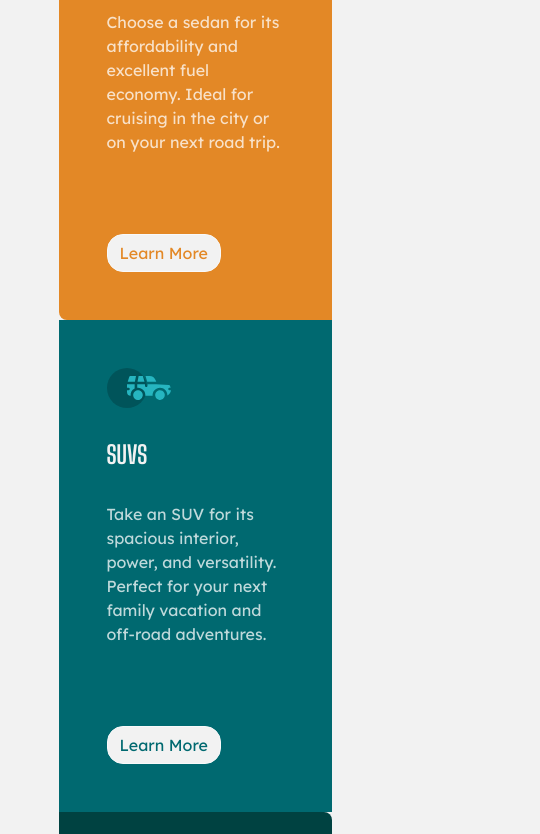
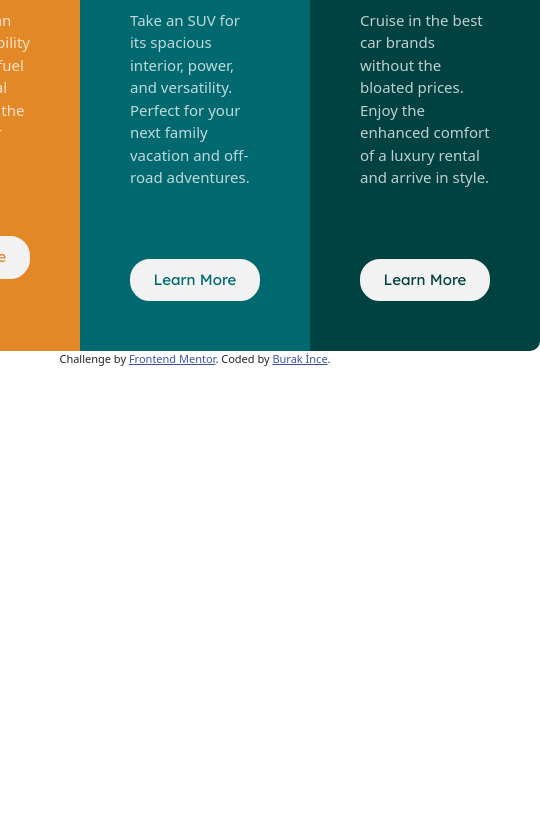
Before and after one commit to brknce/3-column-preview-card-component, a plain HTML site: page index.html in a window 390 px wide. Shown: the part 191-1025 px from the top of the page, 540 px wide, since content can reach past the window. After the commit the page ends 844 px from the top, so only its background shows below. Drawn offline with nearby package versions, Linux system fonts and the light colour scheme.

Commit message:
mobile-design

```diff
--- a/css/style.css
+++ b/css/style.css
@@ -1,61 +1,124 @@
-body{
-
-    font-family: 'Lexend Deca', sans-serif;
-    font-weight: 400;
-    font-size: 1rem;
-    background-color: hsl(0, 0%, 95%);
+body {
+  background-color: hsla(0, 0%, 100%, 0.75);
+  font-size: 15px;
 }
 
-p{
-    color: hsla(0, 0%, 100%, 0.75);
+.attribution {
+  font-size: 11px;
+  text-align: center;
 }
 
-h2{
-    font-family: 'Big Shoulders Display', cursive;
-    font-weight: 700;
-    color: hsl(0, 0%, 95%);
-    margin: 2rem 0;
+.attribution a {
+  color: hsl(228, 45%, 44%);
 }
 
-#sedans{
-    background-color: hsl(31, 77%, 52%);
-    border-top-left-radius: 0.5rem;
-    border-bottom-left-radius: 0.5rem;
+.container {
+  display: flex;
+  justify-content: center;
+  margin: 3% auto auto;
 }
 
-#suvs{
-    background-color: hsl(184, 100%, 22%);
+.box {
+  padding: 50px;
+  width: 290px;
 }
 
-#luxury{
-    background-color: hsl(179, 100%, 13%);
-    border-top-right-radius: 0.5rem;
-    border-bottom-right-radius: 0.5rem;
+.sedans-box {
+  border-top-left-radius: 10px;
+  border-bottom-left-radius: 10px;
+  background-color: hsl(31, 77%, 52%);
 }
 
-.btn{
-    background-color: hsl(0, 0%, 95%);
-    border-radius: 1rem;
-    margin-top: 4rem;
+.SUVs-box {
+  background-color: hsl(184, 100%, 22%);
 }
 
-#btn-sedans{
-    color: hsl(31, 77%, 52%);
+.luxury-box {
+  border-bottom-right-radius: 10px;
+  border-top-right-radius: 10px;
+  background-color: hsl(179, 100%, 13%);
 }
 
-#btn-suvs{
-    color: hsl(184, 100%, 22%);
+.heading {
+  font-family: "Big Shoulders Display", cursive;
+  font-weight: 700;
+  color: hsl(0, 0%, 95%);
+  font-size: 32px;
+  margin-top: 30px;
 }
 
-#btn-luxury{
-    color: hsl(179, 100%, 13%);
+.text-box {
+  color: hsla(0, 0%, 100%, 0.75);
+  margin-top: 20px;
 }
 
-.container{
-    margin-top: 5%;
-    width: 70%;
+.button {
+  background-color: hsl(0, 0%, 95%);
+  font-family: "Lexend Deca", sans-serif;
+  padding: 8px;
+  width: 130px;
+  border-radius: 20px;
+  text-align: center;
+  margin-top: 70px;
+  border: 2px solid hsl(0, 0%, 95%);
 }
 
-.col-lg-4{
-    padding: 3rem;
+.sedans-button {
+  color: hsl(31, 77%, 52%);
 }
+
+.sedans-button:hover {
+  cursor: pointer;
+  background-color: hsl(31, 77%, 52%);
+  color: hsl(0, 0%, 95%);
+}
+
+.SUVs-button {
+  color: hsl(184, 100%, 22%);
+}
+
+.SUVs-button:hover {
+  cursor: pointer;
+  background-color: hsl(184, 100%, 22%);
+  color: hsl(0, 0%, 95%);
+}
+
+.luxury-button {
+  color: hsl(179, 100%, 13%);
+}
+
+.luxury-button:hover {
+  cursor: pointer;
+  background-color: hsl(179, 100%, 13%);
+  color: hsl(0, 0%, 95%);
+}
+
+@media (max-width: 375px) {
+  .container {
+    display: block;
+    margin: 10% auto auto;
+  }
+
+  .sedans-box {
+    border-top-right-radius: 10px;
+    border-bottom-left-radius: 0px;
+  }
+
+  .luxury-box {
+    border-top-right-radius: 0px;
+    border-bottom-left-radius: 10px;
+  }
+
+  .box {
+    height: 400px;
+    padding: 40px;
+  }
+
+  .heading {
+    margin-top: 20px;
+  }
+
+  .button {
+    margin-top: 30px;
+  }
+}
--- a/index.html
+++ b/index.html
@@ -12,9 +12,6 @@
 
   <link href="https://cdn.jsdelivr.net/npm/bootstrap@5.1.3/dist/css/bootstrap.min.css" rel="stylesheet"
     integrity="sha384-1BmE4kWBq78iYhFldvKuhfTAU6auU8tT94WrHftjDbrCEXSU1oBoqyl2QvZ6jIW3" crossorigin="anonymous">
-  <script src="https://cdn.jsdelivr.net/npm/bootstrap@5.1.3/dist/js/bootstrap.bundle.min.js"
-    integrity="sha384-ka7Sk0Gln4gmtz2MlQnikT1wXgYsOg+OMhuP+IlRH9sENBO0LRn5q+8nbTov4+1p"
-    crossorigin="anonymous"></script>
   <link rel="stylesheet" href="css/style.css">
   <link rel="preconnect" href="https://fonts.googleapis.com">
   <link rel="preconnect" href="https://fonts.gstatic.com" crossorigin>
@@ -24,29 +21,40 @@
 
 <body>
   <div class="container">
-    <div class="row">
-      <div id="sedans" class="col-lg-4 col-md-12 col-sm-12">
-        <img src="images/icon-sedans.svg" alt="">
-        <h2>SEDANS</h2>
-        <p>Choose a sedan for its affordability and excellent fuel economy. Ideal for cruising in the city
-          or on your next road trip.</p>
-        <button id="btn-sedans" type="button" class="btn btn-light">Learn More</button>
+    <div class="sedans-box box">
+      <img src="images/icon-sedans.svg" alt="">
+      <div class="heading">Sedans</div>
+      <div class="text-box">
+        Choose a sedan for its affordability and excellent fuel economy. Ideal for cruising in the city
+        or on your next road trip.
       </div>
-      <div id="suvs" class="col-lg-4 col-md-12 col-sm-12">
-        <img src="images/icon-suvs.svg" alt="">
-        <h2>SUVS</h2>
-        <p>Take an SUV for its spacious interior, power, and versatility. Perfect for your next family vacation
-          and off-road adventures.</p>
-        <button id="btn-suvs" type="button" class="btn btn-light">Learn More</button>
+      <div class="button sedans-button">Learn More</div>
+    </div>
+
+    <div class="SUVs-box box">
+      <img src="images/icon-suvs.svg" alt="">
+      <div class="heading">SUVs</div>
+      <div class="text-box">
+        Take an SUV for its spacious interior, power, and versatility. Perfect for your next family vacation
+        and off-road adventures.
       </div>
-      <div id="luxury" class="col-lg-4 col-md-12 col-sm-12">
-        <img src="images/icon-luxury.svg" alt="">
-        <h2>LUXURY</h2>
-        <p>Cruise in the best car brands without the bloated prices. Enjoy the enhanced comfort of a luxury
-          rental and arrive in style.</p>
-        <button id="btn-luxury" type="button" class="btn btn-light">Learn More</button>
+      <div class="button SUVs-button">Learn More</div>
+    </div>
+
+    <div class="luxury-box box">
+      <img src="images/icon-luxury.svg" alt="">
+      <div class="heading">Luxury</div>
+      <div class="text-box">
+        Cruise in the best car brands without the bloated prices. Enjoy the enhanced comfort of a luxury
+        rental and arrive in style.
       </div>
+      <div class="button luxury-button">Learn More</div>
     </div>
+  </div>
+
+  <div class="attribution">
+    Challenge by <a href="https://www.frontendmentor.io?ref=challenge" target="_blank">Frontend Mentor</a>.
+    Coded by <a href="https://github.com/brknce/3-column-preview-card-component">Burak İnce</a>.
   </div>
 
 </body>
```
